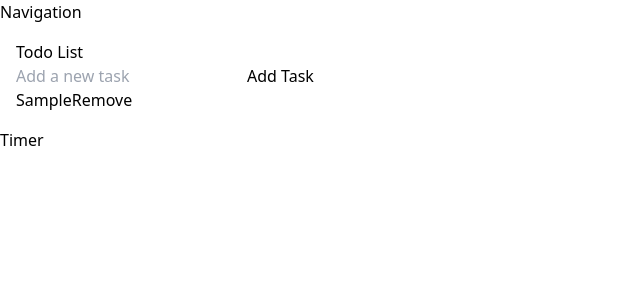
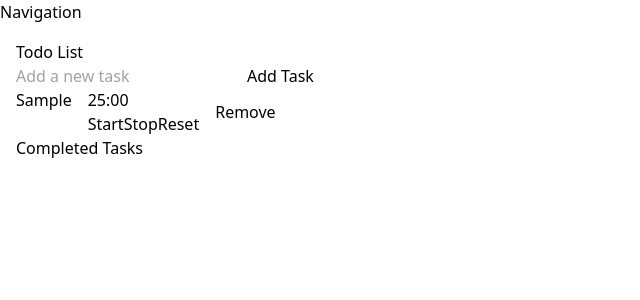
Before and after one commit to michaeldkim/pomodoro-more, a React (Create React App) app: page / in a window 1280 px wide. Both pictures are taken after typing "Sample" into the empty fields and a click on the button "Add Task". Shown: the top 300 px of the page, without its empty margins (0-640 px from the left). Built offline with nearby package versions, Linux system fonts and the light colour scheme.

Commit message:
Put timer inside of todo list

```diff
--- a/src/App.js
+++ b/src/App.js
@@ -1,4 +1,4 @@
-import { Navbar, Timer, Todo } from './components/index.js'
+import { Navbar, Todo } from './components/index.js'
 
 function App() {
   return (
@@ -8,7 +8,6 @@ function App() {
       </div>
       <div className='TodoList'>
         <Todo />
-        <Timer />
       </div>
     </div >
   );
--- a/src/components/Timer.js
+++ b/src/components/Timer.js
@@ -1,9 +1,60 @@
-function Timer() {
-    return (
-      <div className="App">
-        <h1>Timer</h1>
-      </div>
-    );
-  }
+// Timer.js
+import React, { useState, useEffect } from 'react';
 
-  export default Timer;
+const Timer = ({ onStart, onStop }) => {
+  const [minutes, setMinutes] = useState(25);
+  const [seconds, setSeconds] = useState(0);
+  const [isActive, setIsActive] = useState(false);
+
+  useEffect(() => {
+    let interval;
+
+    if (isActive) {
+      interval = setInterval(() => {
+        if (seconds > 0) {
+          setSeconds((prevSeconds) => prevSeconds - 1);
+        } else if (minutes > 0) {
+          setMinutes((prevMinutes) => prevMinutes - 1);
+          setSeconds(59);
+        } else {
+          // Timer has reached 0
+          clearInterval(interval);
+          setIsActive(false);
+          if (onStop) {
+            onStop();
+          }
+        }
+      }, 1000);
+    }
+
+    return () => clearInterval(interval);
+  }, [isActive, minutes, seconds, onStop]);
+
+  const startTimer = () => {
+    setIsActive(true);
+    if (onStart) {
+      onStart();
+    }
+  };
+
+  const stopTimer = () => {
+    setIsActive(false);
+  };
+
+  const resetTimer = () => {
+    setIsActive(false);
+    setMinutes(25);
+    setSeconds(0);
+  };
+
+  return (
+    <div>
+      <p>{`${minutes.toString().padStart(2, '0')}:${seconds.toString().padStart(2, '0')}`}</p>
+      <button onClick={startTimer}>Start</button>
+      <button onClick={stopTimer}>Stop</button>
+      <button onClick={resetTimer}>Reset</button>
+    </div>
+  );
+};
+
+export default Timer;
--- a/src/components/Todo.js
+++ b/src/components/Todo.js
@@ -1,30 +1,40 @@
 import React, { useState } from 'react';
+import Timer from './Timer';
 
 function Todo() {
   const [tasks, setTasks] = useState([]);
+  const [completedTasks, setCompletedTasks] = useState([]);
   const [newTask, setNewTask] = useState('');
 
   const addTask = () => {
     if (newTask.trim() !== '') {
-            setTasks([...tasks, { text: newTask, completed: false }]);
+      setTasks([...tasks, { text: newTask, completed: false}]);
       setNewTask('');
     }
-    }
-
-    // const toggleCompleted = (index) => {
-    //     setTasks((prevTasks) => {
-    //         const updatedTasks = [...prevTasks];
-    //         updatedTasks[index].completed = !updatedTasks[index].completed;
-    //         return updatedTasks;
-    //     });
-    // };
+  };
 
   const removeTask = (index) => {
+    const completedTask = {
+      ...tasks[index],
+      completed: true,
+    };
+
+    setCompletedTasks((prevCompletedTasks) => [...prevCompletedTasks, completedTask]);
+
     setTasks((prevTasks) => {
       const updatedTasks = [...prevTasks];
       updatedTasks.splice(index, 1);
       return updatedTasks;
     });
+  };
+
+  const handleStartTimer = () => {
+    // Handle logic when the timer starts (if needed)
+    console.log('Timer started');
+  };
+
+  const handleStopTimer = (minutes, seconds) => {
+    console.log('Timer stopped');
   };
 
   return (
@@ -38,14 +48,36 @@ function Todo() {
       />
       <button onClick={addTask}>Add Task</button>
 
+      <div>
+        {tasks.map((task, index) => (
+          <div
+            key={index}
+            className={`flex space-x-4 ${
+              task.completed ? 'text-gray-500 line-through' : 'text-black'
+            }`}
+            style={{ textDecoration: task.completed ? 'line-through' : 'none' }}
+          >
+            <span>{task.text}</span>
+            <Timer onStart={handleStartTimer} onStop={handleStopTimer} />
+            <button onClick={() => removeTask(index)}>Remove</button>
+          </div>
+        ))}
+      </div>
+
+      <div>
+        <h2>Completed Tasks</h2>
         <ul>
-                {tasks.map((task, index) => (
-                    <li key={index} className={task.completed ? 'completed' : ''}>
-                        <span>{task.text}</span>
-                        <button onClick={() => removeTask(index)}>Remove</button>
+          {completedTasks.map((completedTask, index) => (
+            <li key={index}>
+              <span>{completedTask.text}</span>
+              <span>
+                Time Elapsed
+              </span>
+              {/* You can include other details or components here if needed */}
             </li>
           ))}
         </ul>
+      </div>
     </div>
   );
 }
```
Lines whose indentation alone changed are shown as unchanged.
